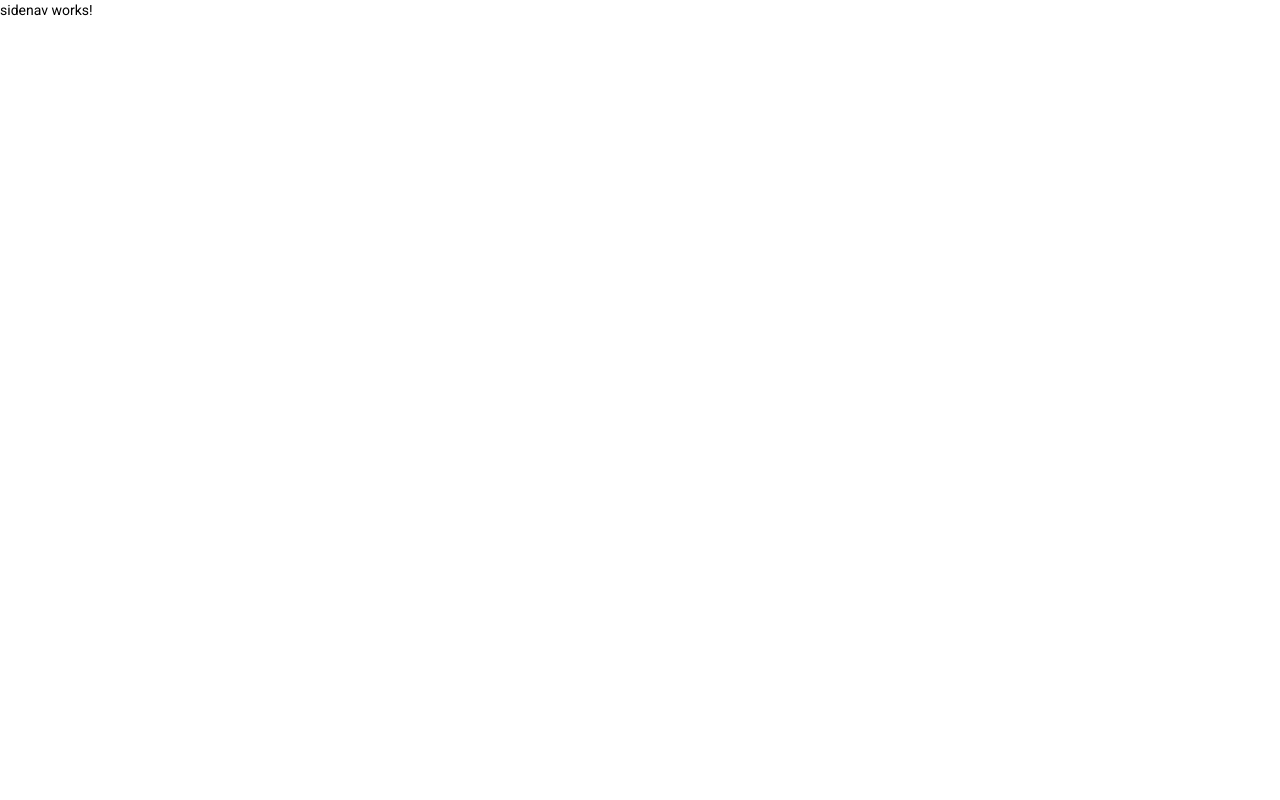
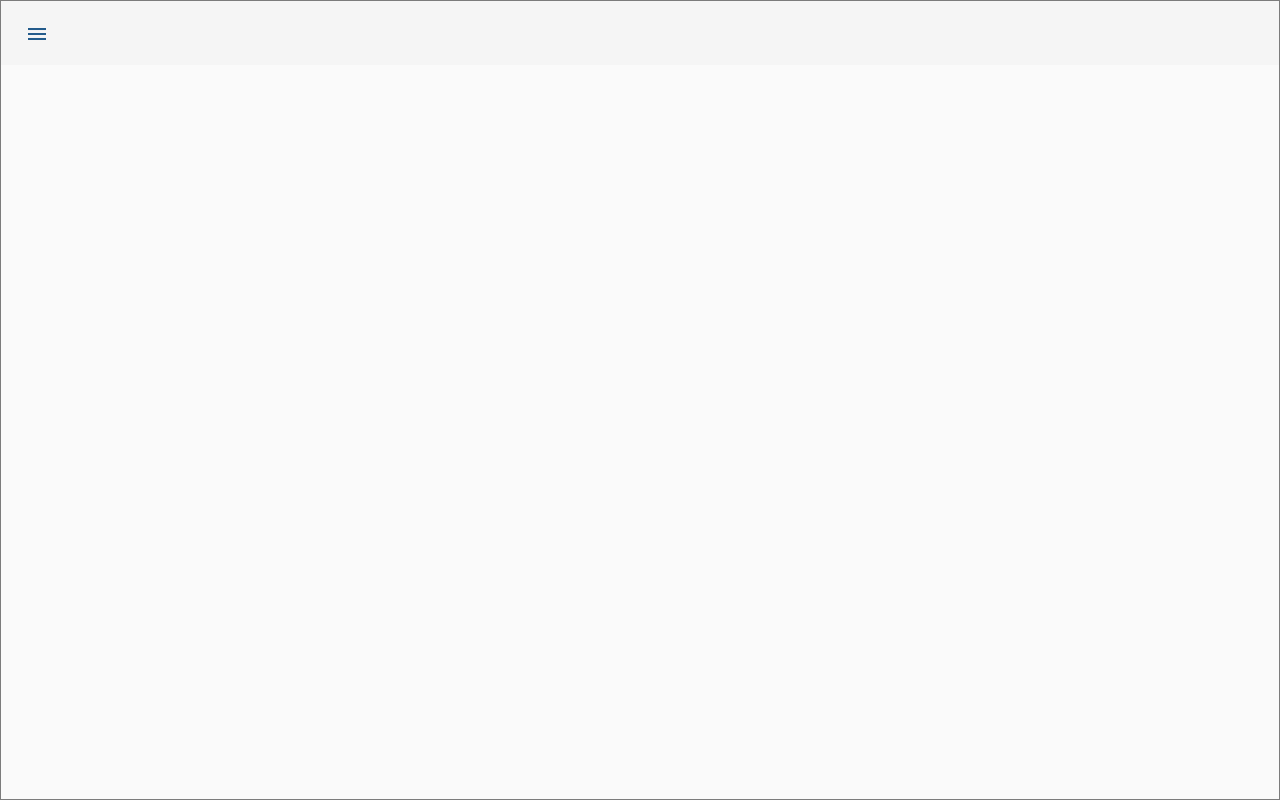
Before and after one commit to camilarqf/sgb-frontend, an Angular app: page / in a window 1280 px wide. Built offline with nearby package versions, Linux system fonts and the light colour scheme.

Commit message:
feat: finaliza componente sidenav

```diff
--- a/src/app/components/sidenav/sidenav.component.css
+++ b/src/app/components/sidenav/sidenav.component.css
@@ -0,0 +1,30 @@
+.container {
+  width: 100%;
+  height: 100%;
+  border: 1px solid rgba(0, 0, 0, 0.5);
+}
+
+.sidenav {
+  background: #235b8b;
+  width: 13rem;
+}
+
+.sidenav a {
+  color: white;
+}
+
+.material-icons {
+  margin-right: 1rem;
+  color: white;
+}
+
+.menu mat-icon {
+  color: #235b8b;
+  width: 100%;
+}
+
+img {
+  width: 100%;
+  height: 10rem;
+  margin: auto auto 1rem auto;
+}
--- a/src/app/components/sidenav/sidenav.component.html
+++ b/src/app/components/sidenav/sidenav.component.html
@@ -1 +1,39 @@
-<p>sidenav works!</p>
+<mat-drawer-container class="container" autosize>
+  <mat-toolbar>
+    <button
+      class="menu"
+      mat-icon-button
+      type="button"
+      mat-button
+      (click)="drawer.toggle()"
+    >
+      <mat-icon>menu</mat-icon>
+    </button>
+  </mat-toolbar>
+  <mat-drawer #drawer class="sidenav" mode="side">
+    <mat-nav-list>
+      <img src="../../../assets/image/logo.png" alt="Logo" />
+      <a mat-list-item routerLink="/"
+        ><i class="material-icons">home</i>Home
+      </a>
+      <a mat-list-item routerLink="/"
+        ><i class="material-icons">supervised_user_circle</i>Bibliotecários
+      </a>
+      <a mat-list-item routerLink="/"
+        ><i class="material-icons">group</i>Usuários
+      </a>
+      <a mat-list-item routerLink="/"
+        ><i class="material-icons">menu_book</i>Livros
+      </a>
+      <a mat-list-item routerLink="/"
+        ><i class="material-icons">category</i>Categorias
+      </a>
+      <a mat-list-item routerLink="/"
+        ><i class="material-icons">book</i>Reservas
+      </a>
+      <a mat-list-item routerLink="/"
+        ><i class="material-icons">logout</i>Logout
+      </a>
+    </mat-nav-list>
+  </mat-drawer>
+</mat-drawer-container>
```
Also changed, not shown: src/app/app.module.ts (+13 -0 lines), src/app/components/sidenav/sidenav.component.ts (line endings or trailing spaces), src/assets/image/logo.png (added).
